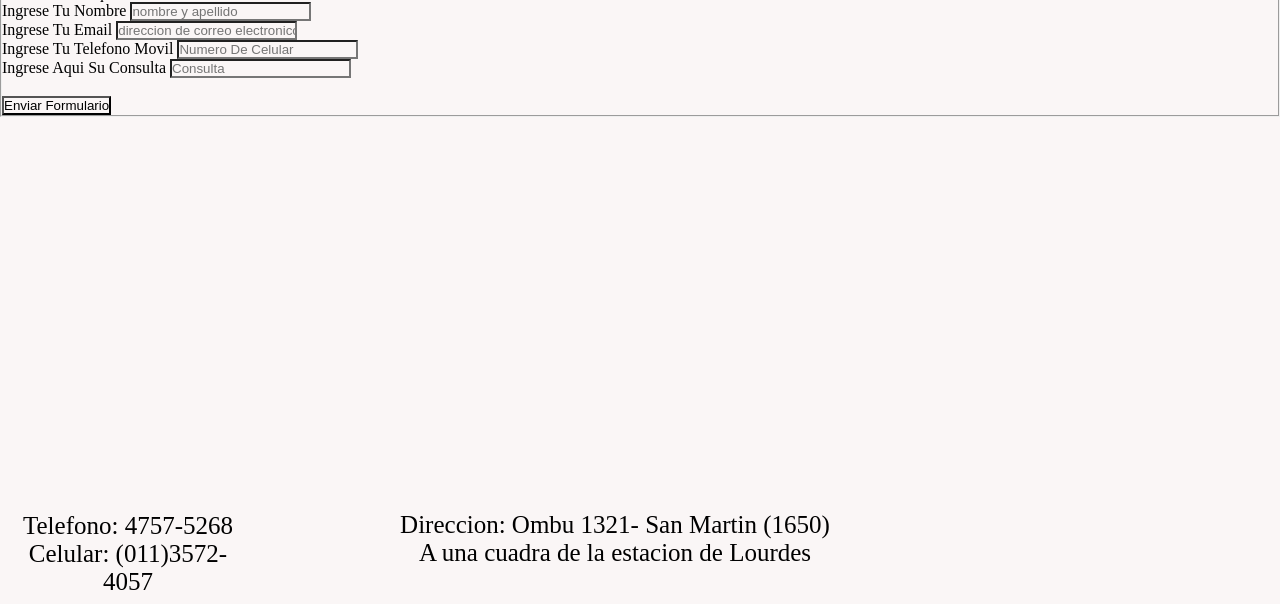
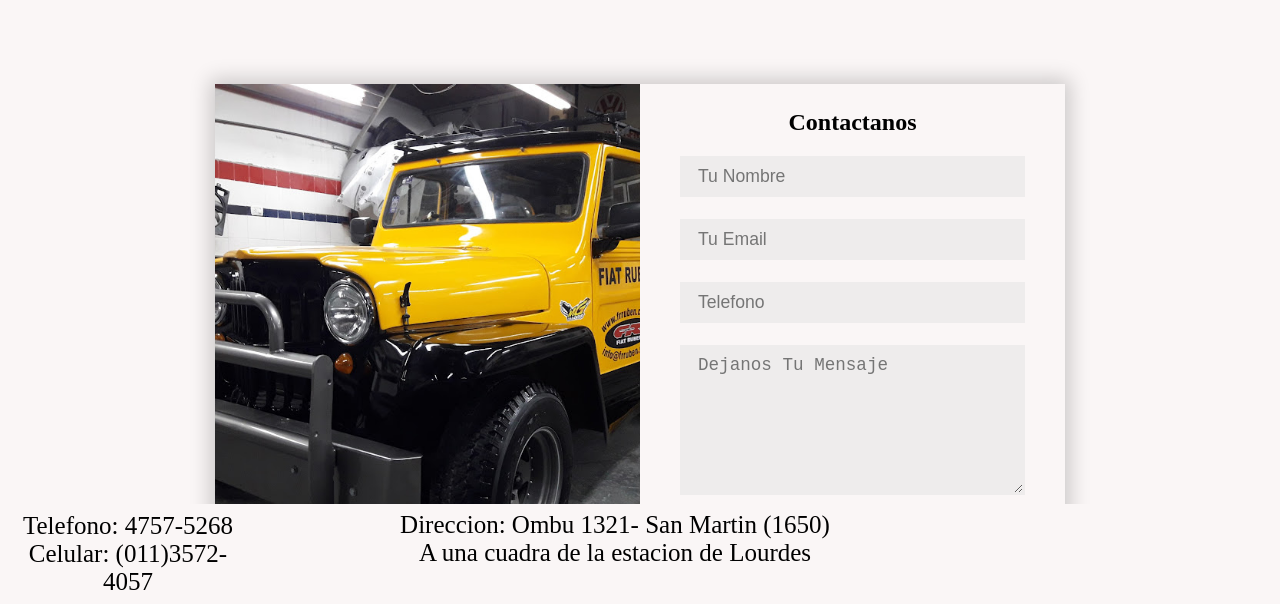
Before and after one commit to francofonteiriz/FRruben_coder, a plain HTML site: page contacto.html in a window 1280 px wide. Shown: the part 196-800 px from the top of the page. Drawn offline with Linux system fonts and the light colour scheme.

Commit message:
contactos

```diff
--- a/archivo.css
+++ b/archivo.css
@@ -23,7 +23,10 @@
     display: flex;
     font-size: x-large;
 }
-
+.navbar ul li:hover{
+    border: solid 3px black;
+    transform: scale(1,1);
+}
 .navbar ul li {
     margin-right: 3em;
     list-style: none;
@@ -119,7 +122,7 @@
 
 }
 
-.hero .btn {
+.hero .btn1 {
     text-decoration: none;
     font-weight: 600;
     font-size: 20px;
@@ -259,6 +262,10 @@ footer nav {
     grid-template-columns: repeat(3, 1fr);
     grid-template-rows: 250px;
     grid-gap: 20px;
+}
+.box-img:hover{
+    border: solid 4px white;
+    transform: scale(1,1);
 }
 
 .container-img .box-img figure {
@@ -492,7 +499,115 @@ footer nav {
     background: rgb(248, 27, 27);
     height: 5px;
 }
+.container{
+	position: relative;
+	width: 100%;
+	height: 100%;
+	display: flex;
+	justify-content: center;
+	align-items: center;
+	padding: 20px 100px;
+    margin-top: 80px;
+}
 
+.container:after{
+	content: '';
+	position: absolute;
+	width: 100%;
+	height: 100%;
+	left: 0;
+	top: 0;
+
+	filter: blur(50px);
+	z-index: -1;
+}
+.contact-box{
+	max-width: 850px;
+	display: grid;
+	grid-template-columns: repeat(2, 1fr);
+	justify-content: center;
+	align-items: center;
+	text-align: center;
+	background-color: #fff;
+	box-shadow: 0px 0px 19px 5px rgba(0,0,0,0.19);
+}
+
+.left{
+	background: url("imagenes/20170527_175529.jpg") no-repeat center;
+	background-size: cover;
+	height: 100%;
+}
+
+.right{
+	padding: 25px 40px;
+}
+
+h2{
+	position: relative;
+	padding: 0 0 10px;
+	margin-bottom: 10px;
+}
+
+h2:after{
+	content: '';
+    position: absolute;
+    left: 50%;
+    bottom: 0;
+    transform: translateX(-50%);
+    height: 4px;
+    width: 50px;
+    border-radius: 2px;
+
+}
+
+.field{
+	width: 100%;
+	border: 2px solid rgba(0, 0, 0, 0);
+	outline: none;
+	background-color: rgba(230, 230, 230, 0.6);
+	padding: 0.5rem 1rem;
+	font-size: 1.1rem;
+	margin-bottom: 22px;
+	transition: .3s;
+}
+
+.field:hover{
+	background-color: rgba(0, 0, 0, 0.1);
+}
+
+textarea{
+	min-height: 150px;
+}
+
+.btn{
+	width: 100%;
+	padding: 0.5rem 1rem;
+	background-color: #2ecc71;
+	color: #fff;
+	font-size: 1.1rem;
+	border: none;
+	outline: none;
+	cursor: pointer;
+	transition: .3s;
+}
+
+.btn:hover{
+    background-color: #27ae60;
+}
+
+.field:focus{
+    border: 2px solid rgba(30,85,250,0.47);
+    background-color: #fff;
+}
+
+@media screen and (max-width: 880px){
+	.contact-box{
+		grid-template-columns: 1fr;
+	}
+	.left{
+		height: 200px;
+	}
+}
 .mapa_1 {
     margin-left: 40%;
     height: 500px;
--- a/contacto.html
+++ b/contacto.html
@@ -25,26 +25,19 @@
     </nav>
 </header>
   <tr>
-    <form class="form" >
- <fieldset>
-    <legend>Contactanos Aqui </legend>
-    <label for="Ingrese Tu Nombre"  > Ingrese Tu Nombre</label>
-    <input type="text" placeholder="nombre y apellido" required> <br>
-    <label for="Email">Ingrese Tu Email</label>
-    <input type="email" placeholder="direccion de correo electronico" required>
-   <br>
-    <label for="Ingrese Tu Telefono Movil">Ingrese Tu Telefono Movil</label>
-    <input type="number" placeholder="Numero De Celular" required>
-    <br>
-    <label for="Ingrese Aqui Su Consulta"> Ingrese Aqui Su Consulta</label>
-    <input type="text" placeholder="Consulta">
-
-    </form>
-    <br>
-    <br>
-    <input type="submit" value="Enviar Formulario">
- </fieldset>
-
+    <div class="container">
+      <div class="contact-box">
+        <div class="left"></div>
+        <div class="right">
+          <h2>Contactanos</h2>
+          <input type="text" class="field" placeholder="Tu Nombre">
+          <input type="text" class="field" placeholder="Tu Email">
+          <input type="text" class="field" placeholder="Telefono">
+          <textarea placeholder="Dejanos Tu Mensaje" class="field"></textarea>
+          <button class="btn">enviar</button>
+        </div>
+      </div>
+    </div>
 
 </tr>
 
```
Also changed, not shown: index.html (+1 -1 lines), imagenes/20170527_175529.jpg (added).
